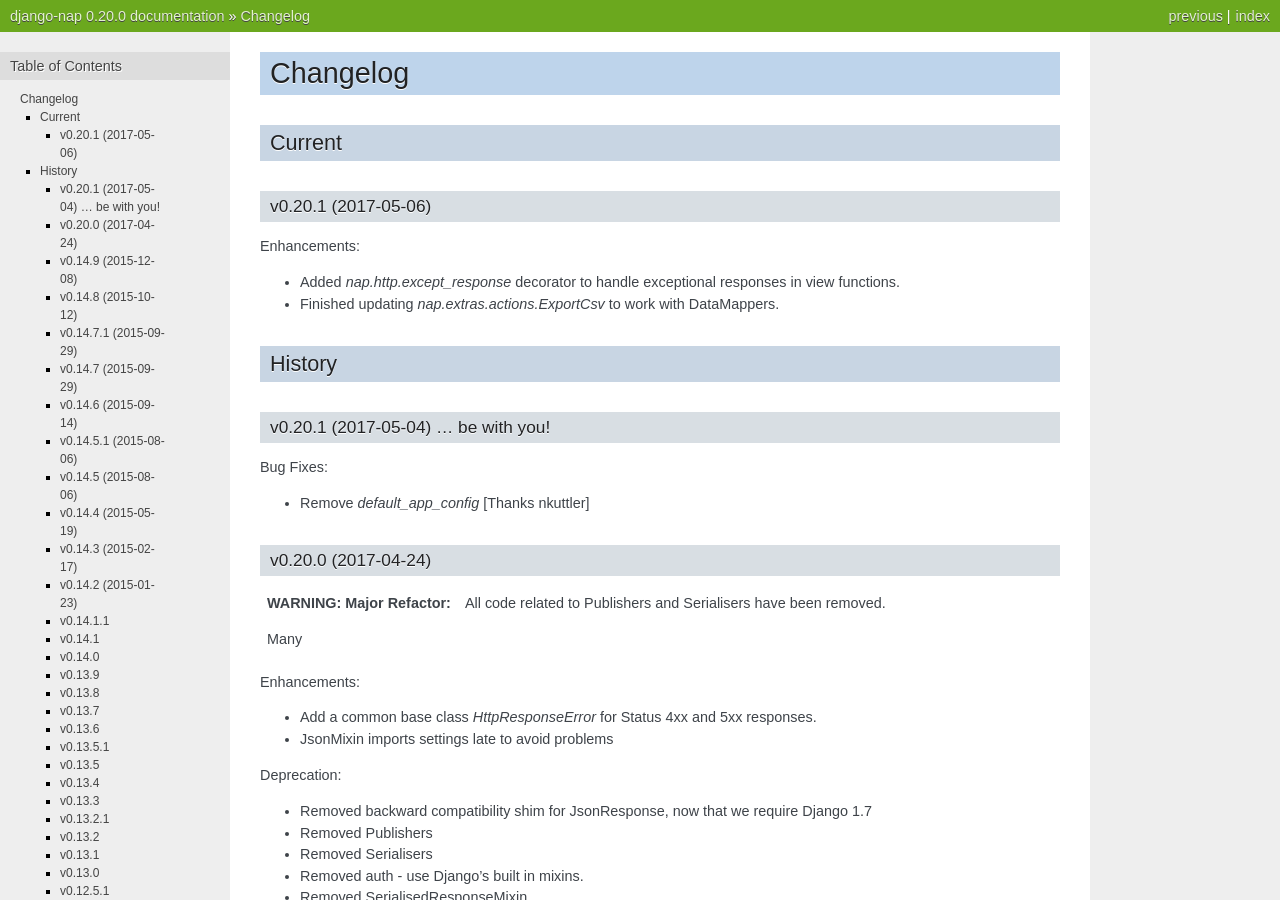
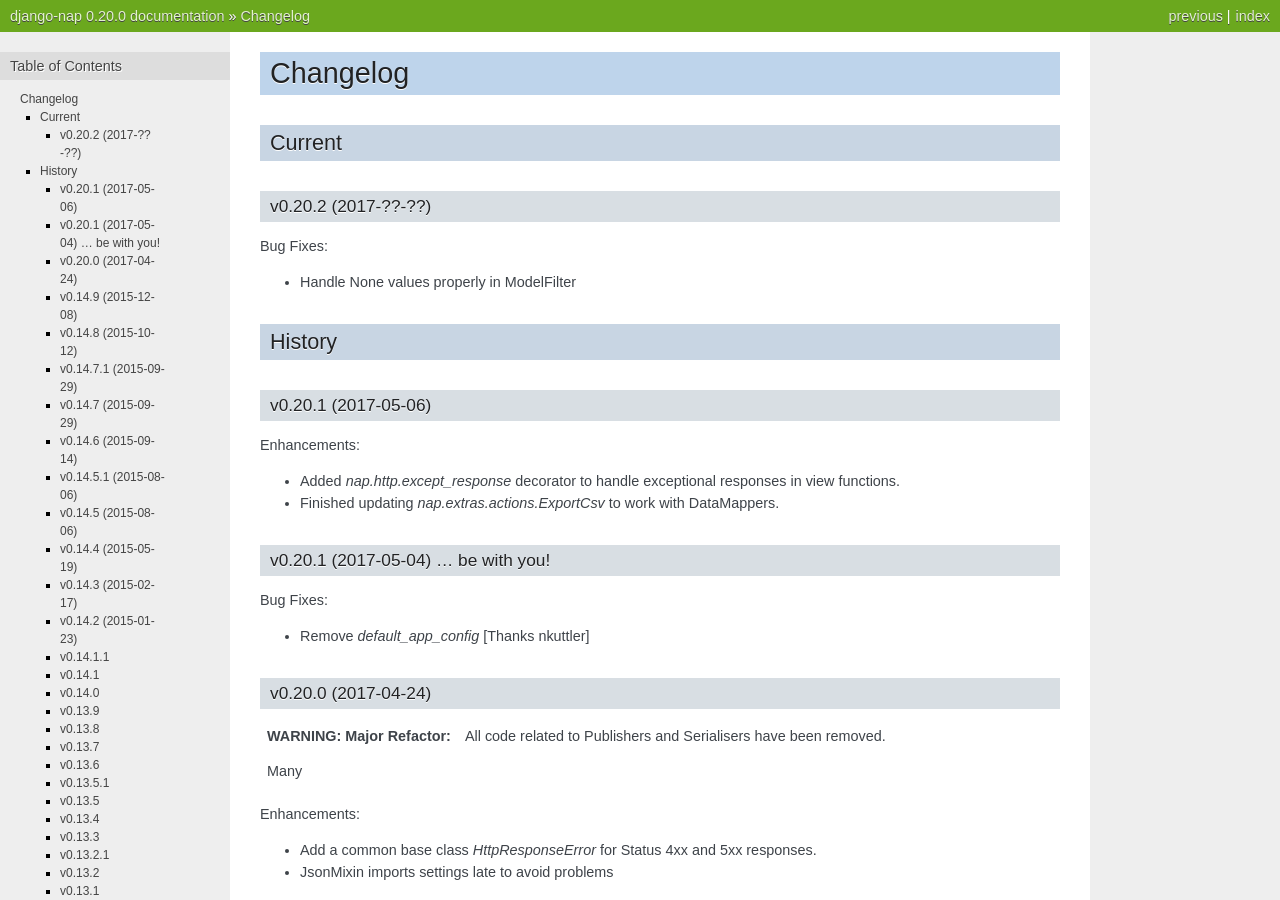
Before and after one commit to funkybob/django-nap, a Sphinx documentation site: the page built from docs/changelog.rst, in a window 1280 px wide and 900 px high. Built offline with Sphinx 7.4.7, drawn with Linux system fonts in a browser that asks for light colours.

Commit message:
Update changelog

```diff
--- a/docs/changelog.rst
+++ b/docs/changelog.rst
@@ -4,6 +4,17 @@
 
 -------
 Current
+-------
+
+v0.20.2 (2017-??-??)
+====================
+
+Bug Fixes:
+
+- Handle None values properly in ModelFilter
+
+-------
+History
 -------
 
 v0.20.1 (2017-05-06)
```
Also changed, not shown: other parts of docs/changelog.rst (+0 -4 lines).
